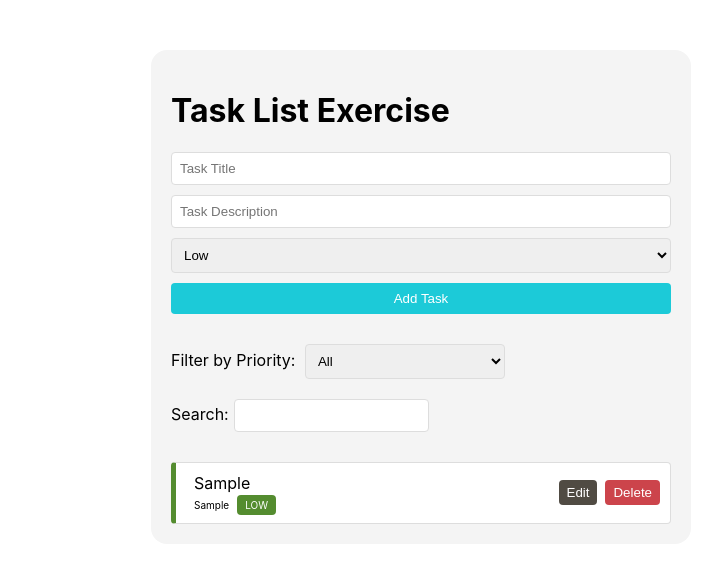
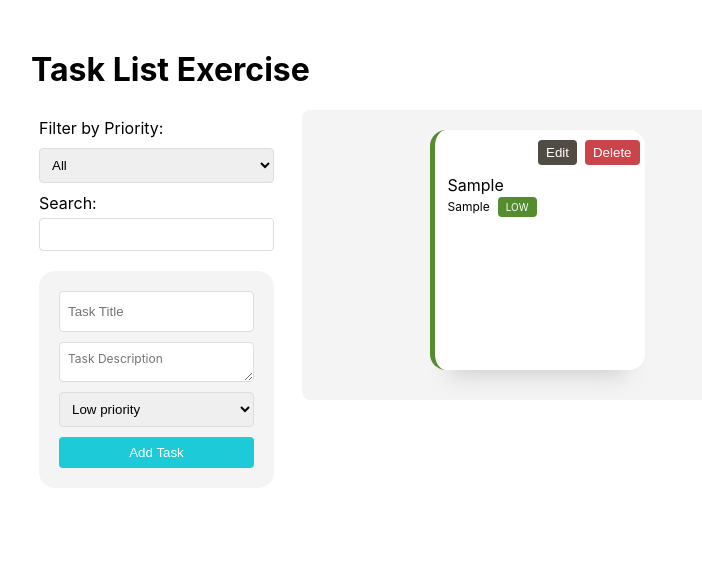
Before and after one commit to raluseru/simple-task-tracker, a React (Create React App) app: page / in a window 1280 px wide. Both pictures are taken after typing "Sample", "Sample" into the empty fields and a click on the button "Add Task". Shown: the top 562 px of the page, without its empty margins (219-921 px from the left). Built offline with nearby package versions, Linux system fonts and the light colour scheme.

Commit message:
Update UI

```diff
--- a/src/App.tsx
+++ b/src/App.tsx
@@ -6,21 +6,44 @@ import Filter from "components/Filter/Filter";
 import { TaskType, PriorityType } from "./types";
 import { DragDropContext, DropResult } from 'react-beautiful-dnd';
 const AppContainer = styled.div`
-  max-width: 500px;
+  max-width: 780px;
   margin: 50px auto;
-  padding: 20px;
-  border-radius: 16px;
-  background-color: #f4f4f4;
+  @media screen (min-width: 1400px) {
+    max-width: 1280px;
+  }
+`;
+const PageContainer = styled.div`
+  display: flex;
+  @media (max-width: 768px) {
+    flex-direction: column;
+  }
+`;
+const Sidebar = styled.div`
+  display:flex;
+  flex-direction:column;
+  padding: 8px;
+  margin-right: 20px;
+  max-width: 300px;
+`;
+const ContentWrapper = styled.div`
+width: calc(100% - 300px);
+@media (max-width: 768px) {
+  width: 100%;
+}
+`;
+const SearchWrapper = styled.div`
+display:flex;
+flex-direction:column;
+margin-bottom: 20px;
 `;
 const Input = styled.input`
-  flex: 1;
   padding: 8px;
   border: 1px solid #ddd;
   border-radius: 4px;
-  margin-bottom: 10px;
+
 `;
 const Label = styled.label`
-  margin-right: 5px;
+  margin-bottom: 5px;
 `;
 const App: React.FC = () => {
   const [tasks, setTasks] = useState<TaskType[]>([]);
@@ -56,7 +79,7 @@ const App: React.FC = () => {
   // Add a new task
   const addTask = (e: React.FormEvent) => {
     e.preventDefault();
-    if (newTitle.trim() && newDescription.trim()) {
+    if (newTitle.trim()) {
       const newTask: TaskType = {
         id: Date.now(),
         title: newTitle,
@@ -117,6 +140,21 @@ const App: React.FC = () => {
   return (
     <AppContainer>
       <h1>Task List Exercise</h1>
+      <PageContainer>
+        <Sidebar>
+          {/* Priority Filter */}
+          <Filter filter={filter} onChange={setFilter} />
+
+          {/* Add a search Filter */}
+          <SearchWrapper>
+            <Label>Search:</Label>
+            <Input
+              value={query}
+              onChange={e => setQuery(e.target.value)}
+              type="search"
+            />
+          </SearchWrapper>
+
           {/* Add Task */}
           <AddTask
             title={newTitle}
@@ -127,20 +165,14 @@ const App: React.FC = () => {
             onPriorityChange={setPriority}
             onSubmitForm={addTask}
           />
-      {/* Priority Filter */}
-      <Filter filter={filter} onChange={setFilter} />
-
-      {/* Add a search Filter */}
-      <Label>Search:</Label>
-      <Input
-        value={query}
-        onChange={e => setQuery(e.target.value)}
-        type="search"
-      />
+        </Sidebar>
+        <ContentWrapper>
           {/* Display task list */}
           <DragDropContext onDragEnd={onDragEnd}>
             <TaskList tasks={filteredTasks} updateTask={updateTask} deleteTask={deleteTask} />
           </DragDropContext>
+        </ContentWrapper>
+      </PageContainer>
     </AppContainer>
   );
 }
--- a/src/components/Filter/Filter.tsx
+++ b/src/components/Filter/Filter.tsx
@@ -3,7 +3,10 @@ import styled from "styled-components";
 import { PriorityType } from "../../types";
 
 const FilterContainer = styled.div`
-  margin-bottom: 20px;
+display: flex;
+flex-direction: column;
+margin-bottom: 10px;
+width: 100%;
 `;
 
 const Select = styled.select`
@@ -15,7 +18,7 @@ const Select = styled.select`
 `;
 
 const Label = styled.label`
-  margin-right: 5px;
+  margin-bottom: 10px;
 `;
 
 interface FilterProps {
--- a/src/components/Tasks/AddTask/AddTask.tsx
+++ b/src/components/Tasks/AddTask/AddTask.tsx
@@ -4,7 +4,7 @@ import { PriorityType } from "types";
 
 interface AddTaskProps {
   title: string;
-  description: string,
+  description?: string,
   priority: PriorityType.Low | PriorityType.Medium | PriorityType.High,
   onNameChange: (title: string) => void,
   onDescriptionChange: (description: string) => void,
@@ -16,6 +16,20 @@ const Form = styled.form`
   display: flex;
   flex-direction: column;
   margin-bottom: 30px;
+  padding: 20px;
+  border-radius: 16px;
+  background-color: #f4f4f4;
+  max-width: 300px;
+`;
+
+const TaskInputDescription = styled.textarea`
+flex: 1;
+padding: 8px;
+border: 1px solid #ddd;
+border-radius: 4px;
+margin-bottom: 10px;
+font-family: inherit;
+font-size: 12px;
 `;
 
 const Input = styled.input`
@@ -58,8 +72,7 @@ const AddTask: React.FC<AddTaskProps> = ({ title, description, priority, onNameC
         onChange={(e) => onNameChange(e.target.value)}
         placeholder="Task Title"
       />
-      <Input
-        type="text"
+      <TaskInputDescription
         value={description}
         onChange={(e) => onDescriptionChange(e.target.value)}
         placeholder="Task Description"
@@ -68,9 +81,9 @@ const AddTask: React.FC<AddTaskProps> = ({ title, description, priority, onNameC
         value={priority}
         onChange={(e) => onPriorityChange(Number(e.target.value) as PriorityType)}
       >
-        <option value={PriorityType.Low}>Low</option>
-        <option value={PriorityType.Medium}>Medium</option>
-        <option value={PriorityType.High}>High</option>
+        <option value={PriorityType.Low}>Low priority</option>
+        <option value={PriorityType.Medium}>Medium priority</option>
+        <option value={PriorityType.High}>High priority</option>
       </Select>
       <Button type="submit">Add Task</Button>
     </Form>
--- a/src/components/Tasks/TaskList/Task.tsx
+++ b/src/components/Tasks/TaskList/Task.tsx
@@ -3,13 +3,21 @@ import styled, { css } from "styled-components";
 import { TaskType, PriorityType } from "types";
 
 const TaskContainer = styled.div<{ $priority: PriorityType }>`
-  display: flex;
-  align-items: center;
-  padding: 10px;
-  margin-top: 10px;
+  width: 200px;
+  max-width: 200px;
+  min-height: 220px;
+  max-height: 220px;
+  overflow: auto;
+  margin-bottom: 10px;
+  margin-right:10px;
+  padding: 10px 5px;
+  border-radius: 16px;
   background-color: #fff;
-  border: 1px solid #ddd;
-  border-radius: 4px;
+  box-shadow: rgba(162, 162, 162, 0.45) 0px 25px 20px -20px;
+  @media (max-width: 768px) {
+    width:  300px;
+    max-width: 300px;
+  }
 
   ${(props) =>
     props.$priority === PriorityType.Low &&
@@ -27,9 +35,14 @@ const TaskContainer = styled.div<{ $priority: PriorityType }>`
       border-left: 5px solid rgb(204, 68, 75);
     `}
 `;
-
+const TaskHeader = styled.div`
+width: 100%;
+text-align:right;
+margin-bottom: 10px;
+`
 const TaskTitleWrapper = styled.div`
 flex: 1;
+flex-grow:1;
 padding: 0 8px;
 `
 
@@ -37,7 +50,7 @@ const TaskText = styled.div`
 `;
 
 const TaskDescription = styled.span`
-  font-size: 10px;
+  font-size: 12px;
 `;
 
 const PriorityLabel = styled.span<{ priority: PriorityType }>`
@@ -70,6 +83,16 @@ const TaskInput = styled.input`
   padding: 8px;
   border: 1px solid #ddd;
   border-radius: 4px;
+`;
+
+const TaskInputDescription = styled.textarea`
+flex: 1;
+padding: 8px;
+border: 1px solid #ddd;
+border-radius: 4px;
+margin-bottom: 20px;
+font-family: inherit;
+font-size: 12px;
 `;
 
 const Button = styled.button<{ color: string; }>`
@@ -111,7 +134,7 @@ const Task: React.FC<TaskProps> = ({ task, updateTask, deleteTask }) => {
             value={newTitle}
             onChange={(e) => setNewTitle(e.target.value)}
           />
-          <TaskInput
+          <TaskInputDescription
             value={newDescription}
             onChange={(e) => setNewDescription(e.target.value)}
           />
@@ -121,6 +144,15 @@ const Task: React.FC<TaskProps> = ({ task, updateTask, deleteTask }) => {
         </>
       ) : (
         <>
+          <TaskHeader>
+            <Button color="#504B43" onClick={() => setEditing(true)}>
+              Edit
+            </Button>
+            <Button color="#CC444B" onClick={() => deleteTask(task.id)}>
+              Delete
+            </Button>
+          </TaskHeader>
+
           <TaskTitleWrapper>
             <TaskText>{task.title}</TaskText>
             <TaskDescription>{task.description}</TaskDescription>
@@ -128,12 +160,7 @@ const Task: React.FC<TaskProps> = ({ task, updateTask, deleteTask }) => {
               {PriorityType[task.priority]}
             </PriorityLabel>
           </TaskTitleWrapper>
-          <Button color="#504B43" onClick={() => setEditing(true)}>
-            Edit
-          </Button>
-          <Button color="#CC444B" onClick={() => deleteTask(task.id)}>
-            Delete
-          </Button>
+
         </>
       )}
     </TaskContainer>
--- a/src/components/Tasks/TaskList/TaskList.tsx
+++ b/src/components/Tasks/TaskList/TaskList.tsx
@@ -5,7 +5,12 @@ import { TaskType } from "types";
 import { Draggable, Droppable } from 'react-beautiful-dnd'
 
 const TaskListContainer = styled.div`
-  margin-top: 20px;
+display: flex;
+flex-wrap: wrap;
+background-color: #f4f4f4;
+justify-content: center;
+padding: 20px 0;
+border-radius: 8px;
 `;
 
 interface TaskListProps {
```
Also changed, not shown: src/assets/preview.png, 1 other file (tests, documents, lock files or other folders). Lines whose indentation alone changed are shown as unchanged.
